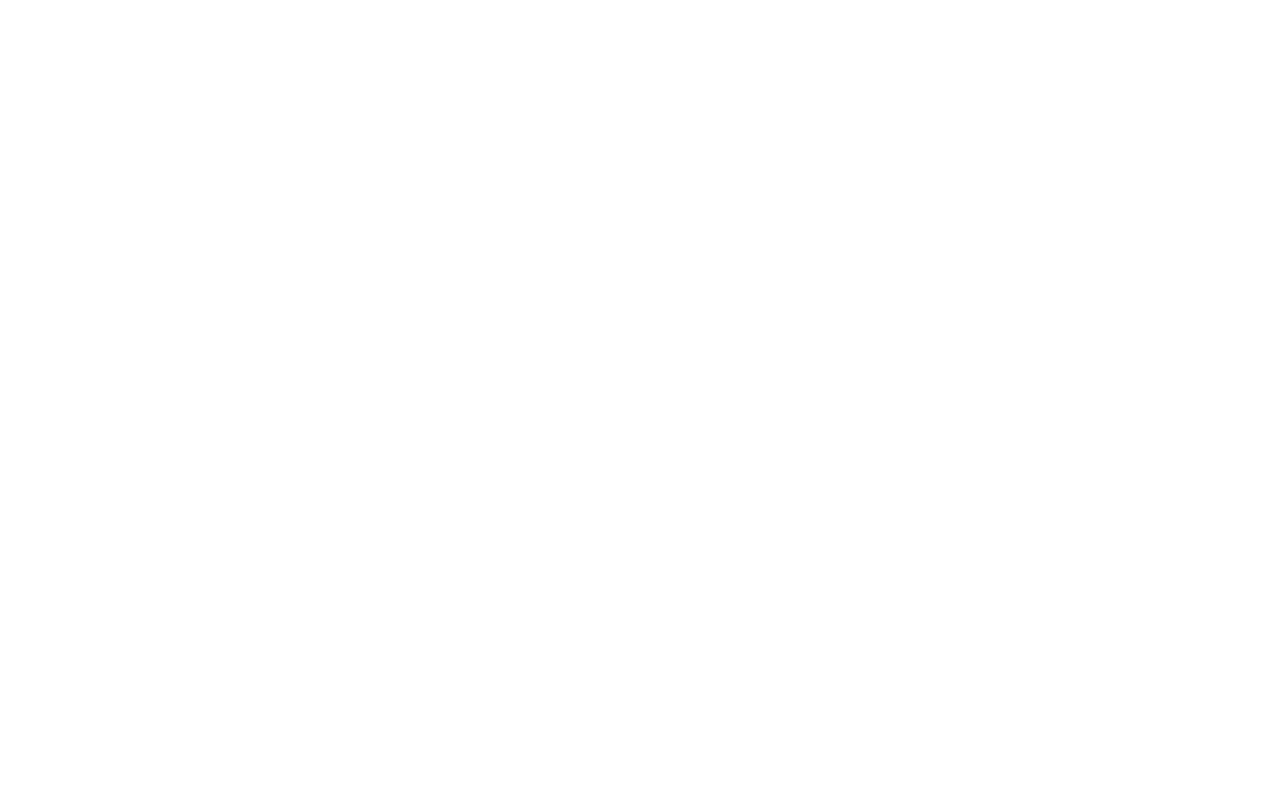
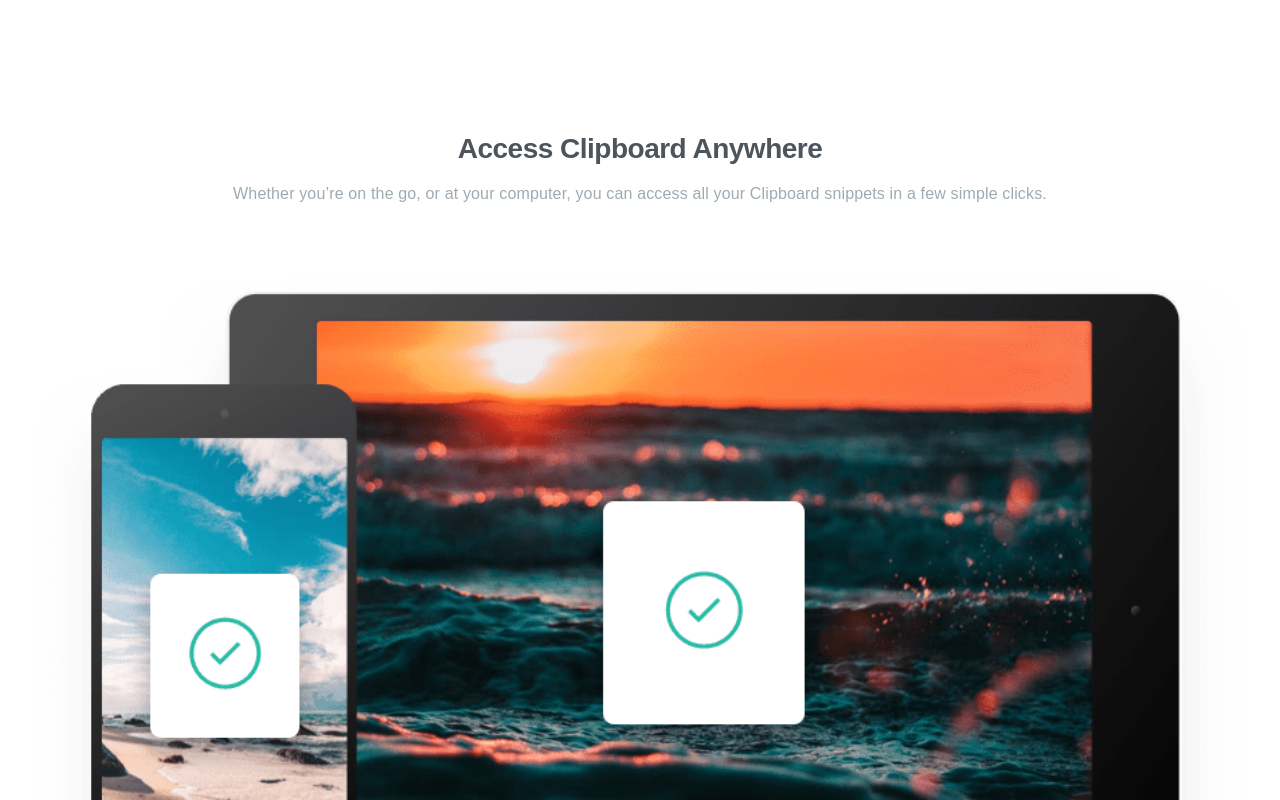
Before and after one commit to g-akca/clipboard-landing-page, a React (Vite) app: page / in a window 1280 px wide. Shown: the part 2220-3020 px from the top of the page. Before the commit the page ends 2319 px from the top, so only its background shows below. Built offline with nearby package versions, Linux system fonts and the light colour scheme; a web font is replaced by a local one.

Commit message:
Add AccessSection structure and styles

```diff
--- a/src/components/AccessSection.jsx
+++ b/src/components/AccessSection.jsx
@@ -1,7 +1,15 @@
+import devicesImg from "/images/image-devices.png";
+
 function AccessSection() {
   return (
-    <>
-    </>
+    <section className="flex flex-col gap-18 text-center">
+      <div className="flex flex-col gap-4">
+        <h2 className="font-semibold text-[28px] leading-[125%] tracking-[-0.5px] text-gray-700">Access Clipboard Anywhere</h2>
+        <p className="tracking-base">Whether you’re on the go, or at your computer, you can access all your Clipboard snippets in a few simple clicks.</p>
+      </div>
+
+      <img src={devicesImg} alt="Image of a tablet and phone" />
+    </section>
   )
 }
 
```
